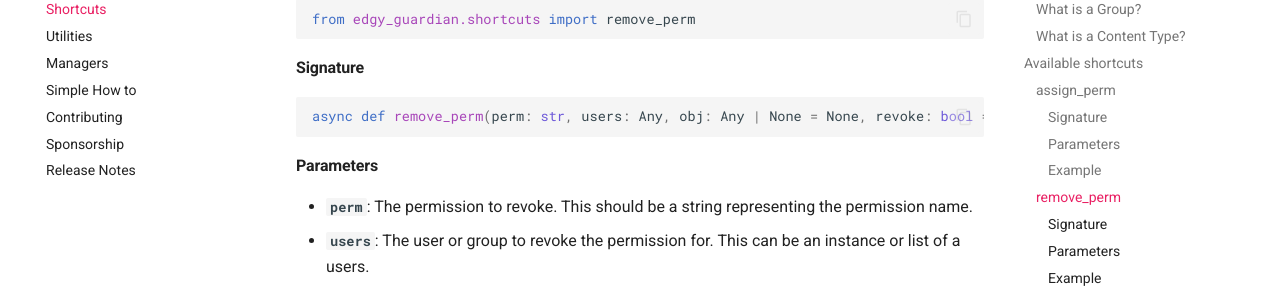
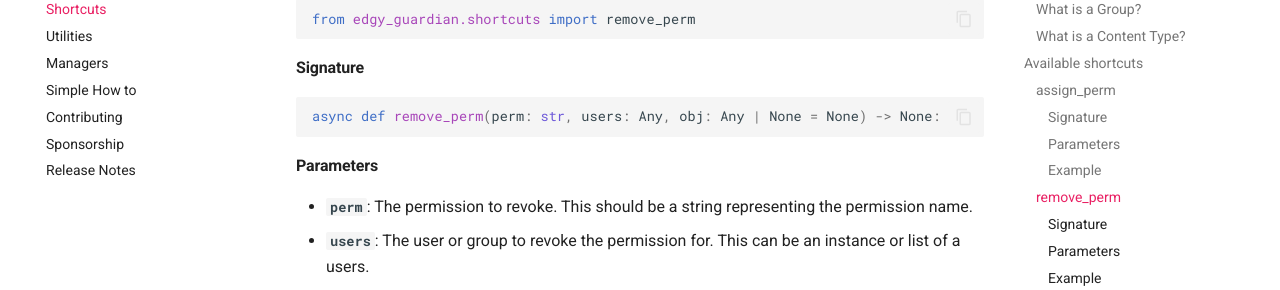
Before and after one commit to dymmond/edgy-guardian, an MkDocs documentation site: the page built from docs/shortcuts.md, in a window 1280 px wide and 900 px high, scrolled down 2052 px. Shown: the part 153-443 px from the top of the window. Built offline with MkDocs 1.6.1 and Material for MkDocs 9.7.7, drawn with Linux system fonts in a browser that asks for light colours; comment, search, counter and statistics services are not loaded.

Commit message:
Update shortcuts.md

````diff
--- a/docs/shortcuts.md
+++ b/docs/shortcuts.md
@@ -78,7 +78,7 @@ from edgy_guardian.shortcuts import remove_perm
 #### Signature
 
 ```python
-async def remove_perm(perm: str, users: Any, obj: Any | None = None, revoke: bool = False) -> None:
+async def remove_perm(perm: str, users: Any, obj: Any | None = None) -> None:
 ```
 
 #### Parameters
````
